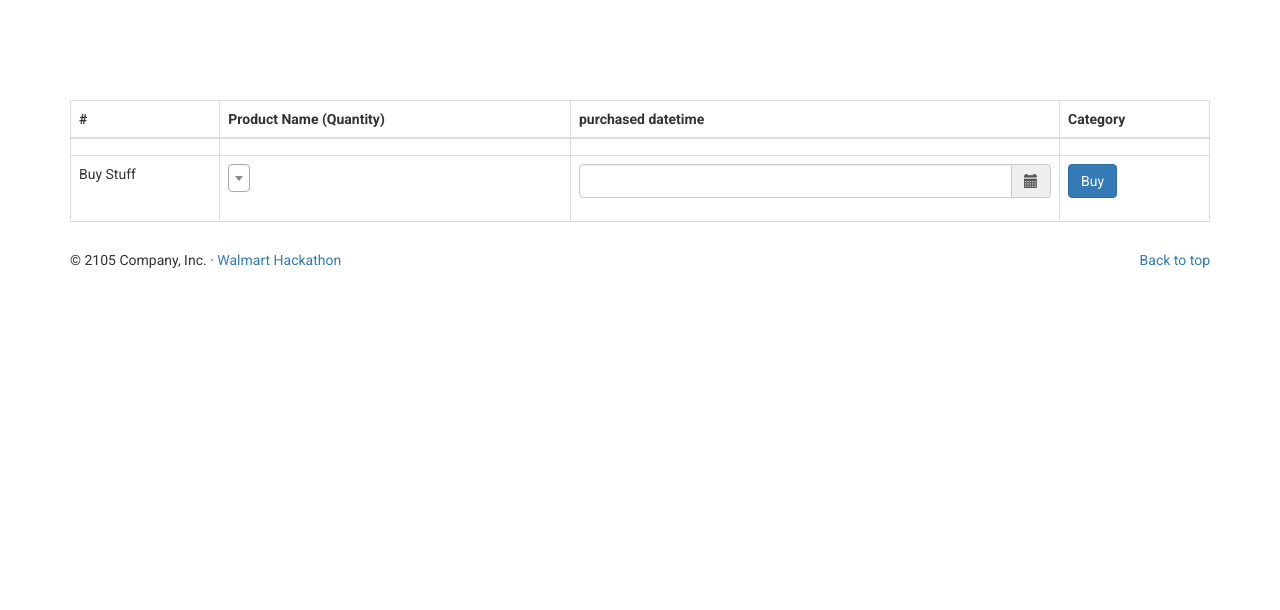
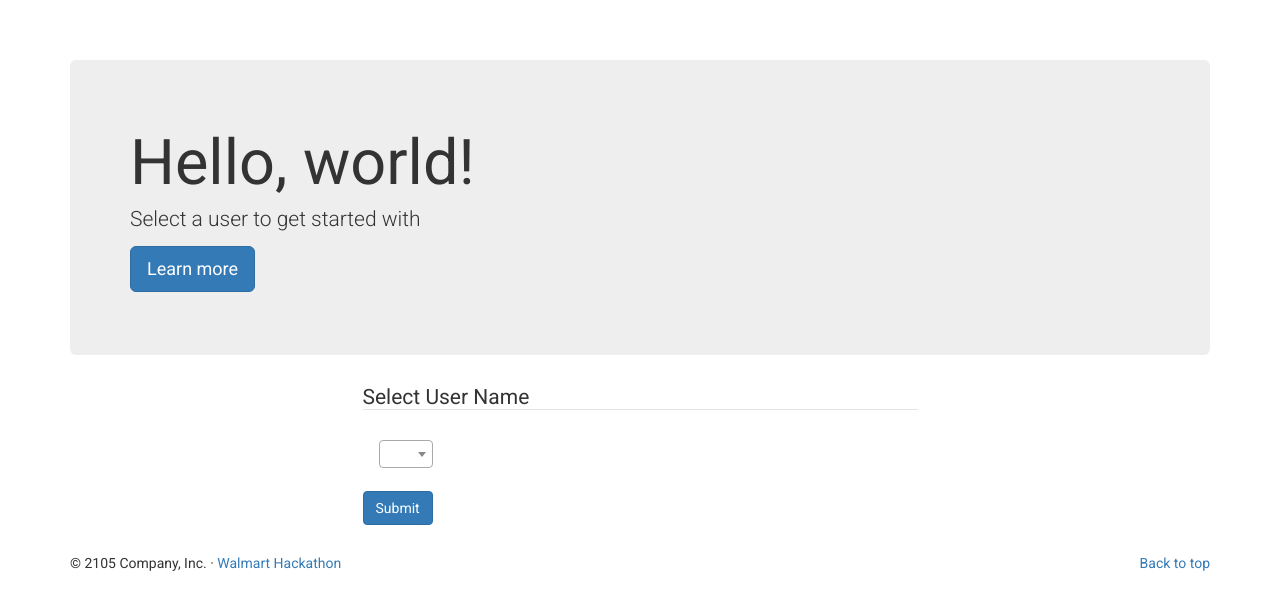
Before and after one commit to Prithvirajbilla/walmart_hackathon, a Django app: page / in a window 1280 px wide. Shown: the part 52-662 px from the top of the page. Run offline with Django 3.2, Linux system fonts and the light colour scheme; data that the repository does not hold is empty; some libraries are stand-ins or nearby versions.

Commit message:
awesome things are going good

```diff
--- a/django_app/django_app/urls.py
+++ b/django_app/django_app/urls.py
@@ -18,5 +18,6 @@ from django.contrib import admin
 
 urlpatterns = [
     url(r'^admin/', include(admin.site.urls)),
-    url(r'^$','inventory.views.home'),
+    url(r'^$','inventory.views.user_select'),
+    url(r'^purchase_history/$','inventory.views.home'),
 ]
--- a/django_app/inventory/models.py
+++ b/django_app/inventory/models.py
@@ -30,6 +30,12 @@ class User(models.Model):
 	user_name = models.CharField(max_length=128)
 	last_updated = models.DateTimeField()
 
+	def __str__(self):
+		return self.user_name
+
+	def __unicode__(self):
+		return self.user_name
+
 class PurchaseHistory(models.Model):
 	user = models.ForeignKey(User)
 	sku = models.ForeignKey(Sku)
--- a/django_app/inventory/views.py
+++ b/django_app/inventory/views.py
@@ -7,6 +7,12 @@ import datetime
 import urllib
 from inventory.models import *
 
+def user_select(request):
+	template= "user_select.html"
+	users = User.objects.all()
+	return render(request,template,{"users":users})
+
+
 
 def home(request):
 	template="home.html"
--- a/django_app/templates/base.html
+++ b/django_app/templates/base.html
@@ -30,7 +30,7 @@
     {% include 'navbar.html' %}
 {% endblock %}
 
-    <div class="container" style="margin-top:100px">
+    <div class="container" style="margin-top:60px">
 
 
     {% block content %}
--- a/django_app/templates/home.html
+++ b/django_app/templates/home.html
@@ -11,20 +11,6 @@
 	</tr>
 </thead>
 <tbody>
-	<tr>
-		<td>
-
-		</td>
-		<td>
-
-		</td>
-		<td>
-
-		</td>
-		<td>
-
-		</td>
-	</tr>
 	<form class="form-inline">
 	<tr>
 	<td>
@@ -58,8 +44,24 @@
 	</td>
 	</form>
 
+	{% for purchase in purchases %}
+	</tr>
+		<tr>
+		<td>
 
+		</td>
+		<td>
+
+		</td>
+		<td>
+
+		</td>
+		<td>
+
+		</td>
 	</tr>
+	{% endfor %}
+
 </tbody>
 </table>
 <!--   <div class="form-group">
--- /dev/null
+++ b/django_app/templates/user_select.html
@@ -0,0 +1,36 @@
+{% extends 'base.html' %}
+{% load staticfiles %}
+{% block content %}
+<div class="jumbotron">
+  <h1>Hello, world!</h1>
+  <p>Select a user to get started with</p>
+  <p><a class="btn btn-primary btn-lg" href="#" role="button">Learn more</a></p>
+</div>
+<div class="row">
+	<div class="col-md-6 col-md-offset-3">
+		<form method="get" action="/purchase_history" style="align:center">
+		<legend> Select User Name</legend>
+		  <div class="form-group input-lg">
+		    <select class="select2 input-lg" id="user_id" name="user_id">
+		    {% for user in users %}
+		        <option value="{{user.id}}">{{user.user_name}}</option>
+		    {% endfor %}
+		      </select>
+
+		  </div>
+		  <button type="submit" class="btn btn-primary">Submit</button>
+		</form>
+	</div>
+</div>
+
+
+{% endblock %}
+
+
+{% block js %}
+<script type="text/javascript">
+    $(function () {
+        $("#user_id").select2();
+    });
+</script>
+{% endblock %}
```
Also changed, not shown: 3 other files.
